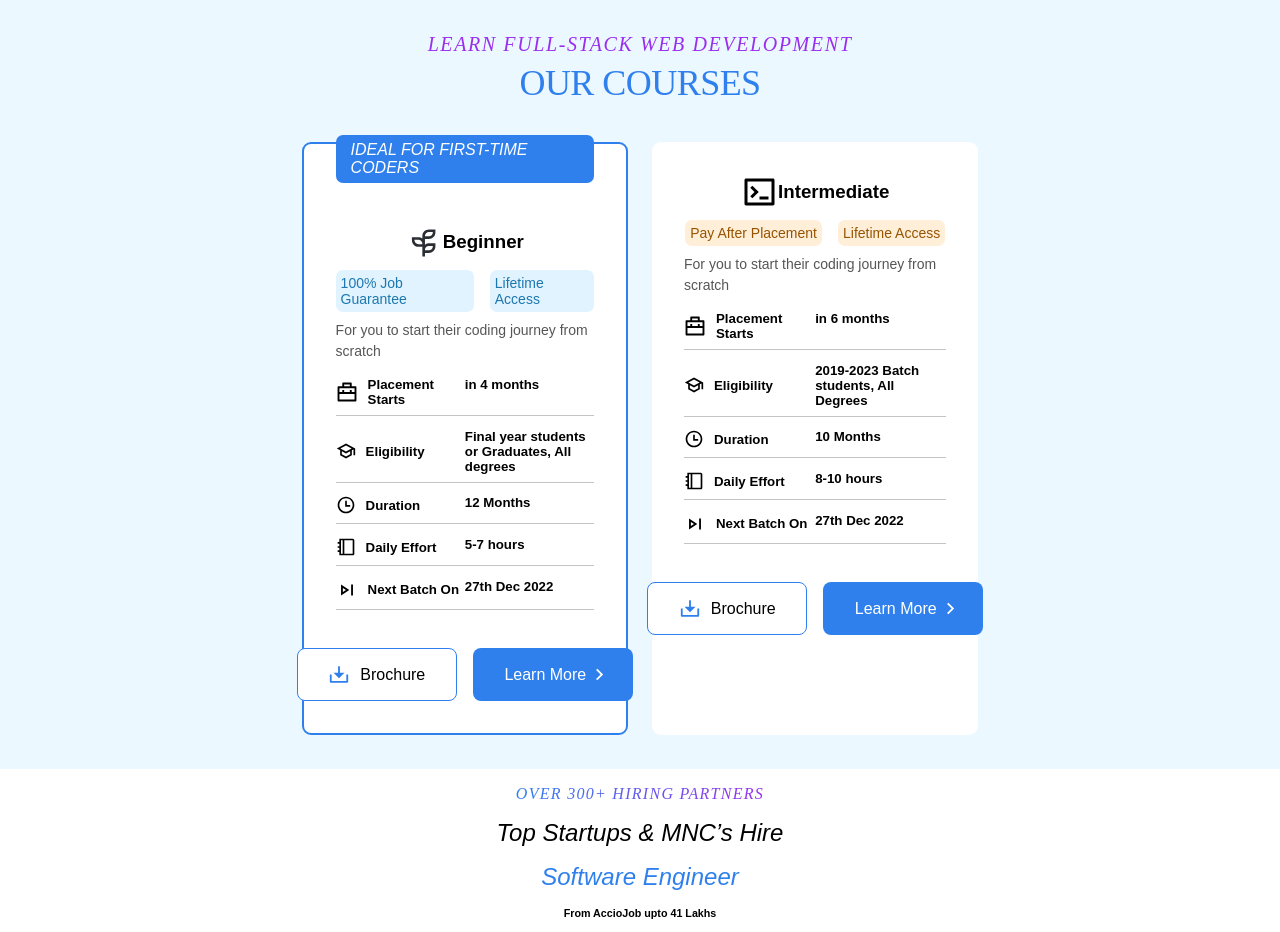
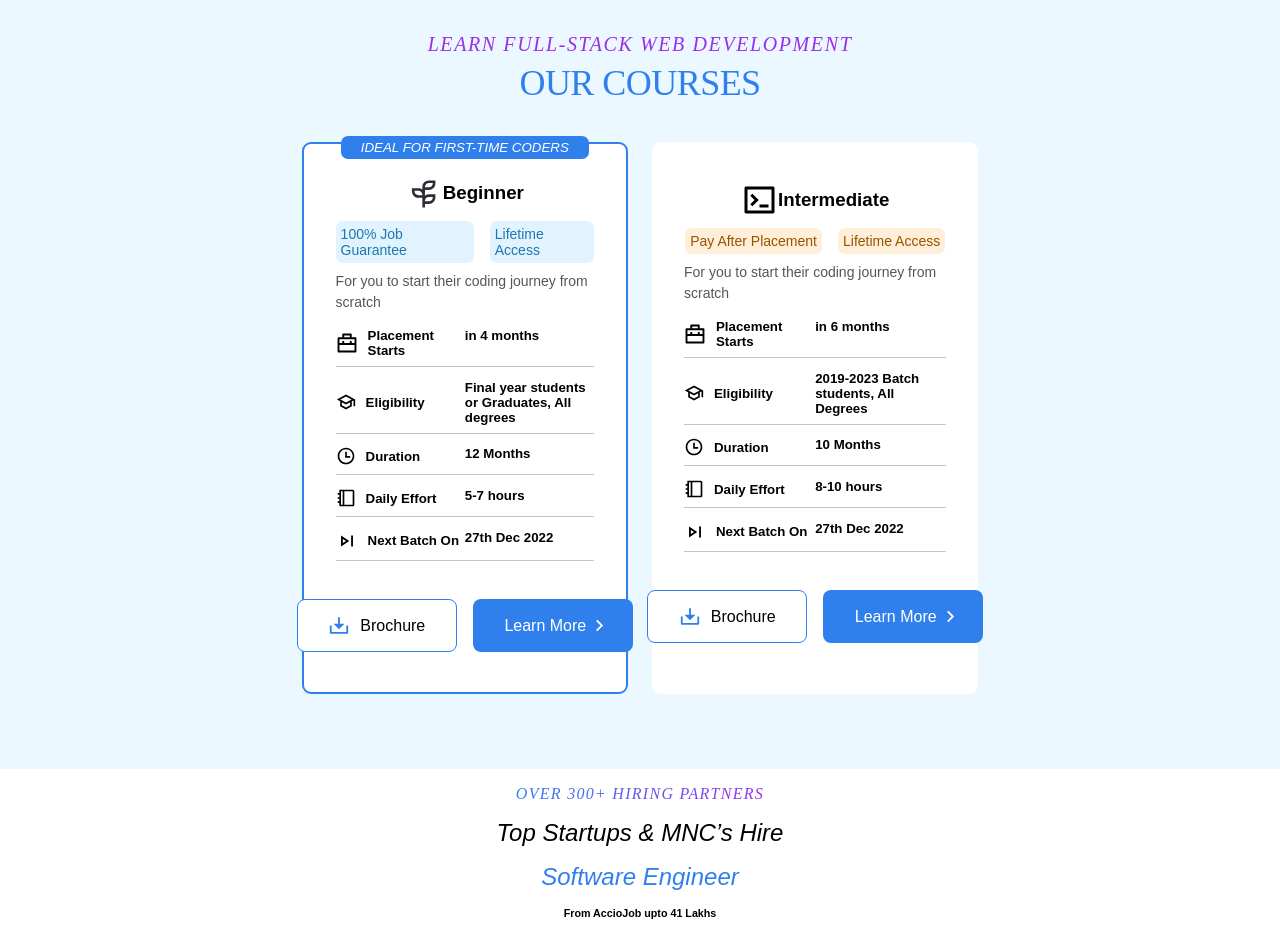
Before and after one commit to kaustavsarkar14/acciojob, a plain HTML site: page index.html in a window 1280 px wide. Shown: the part 1200-2132 px from the top of the page. Drawn offline with Linux system fonts and the light colour scheme; a web font is replaced by a local one.

Commit message:
badge text

```diff
--- a/style.css
+++ b/style.css
@@ -220,7 +220,7 @@ header {
 .beginner,
 .intermediate {
     background-color: white;
-    padding: 2rem 2rem;
+    padding: 2.5rem 2rem;
     width: 30%;
     display: flex;
     flex-direction: column;
@@ -232,14 +232,16 @@ header {
 }
 .card-badge {
     position: relative;
-    top: -2.6rem;
+    top: -3rem;
     background-color: #2F80ED;
     color: white;
+    font-size: smaller;
     font-style: italic;
     font-weight: lighter;
     text-transform: uppercase;
-    padding: 6px 15px;
+    padding: 4px 20px;
     border-radius: 7px;
+    margin-bottom: -2rem;
 }
 
 .heading {
```
